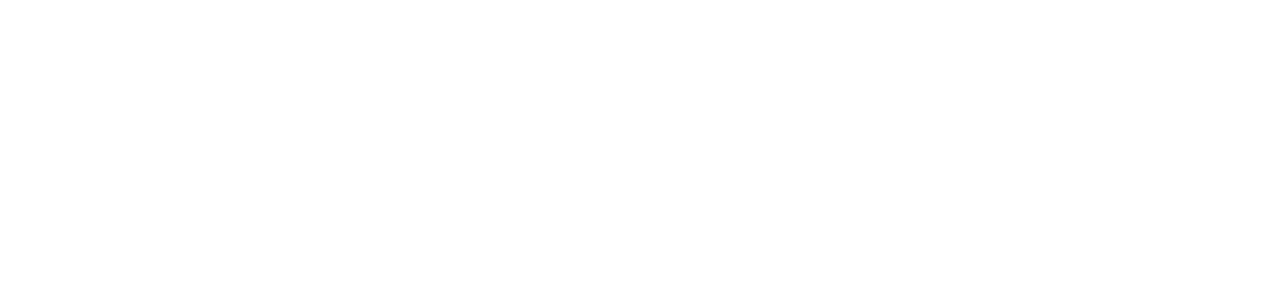
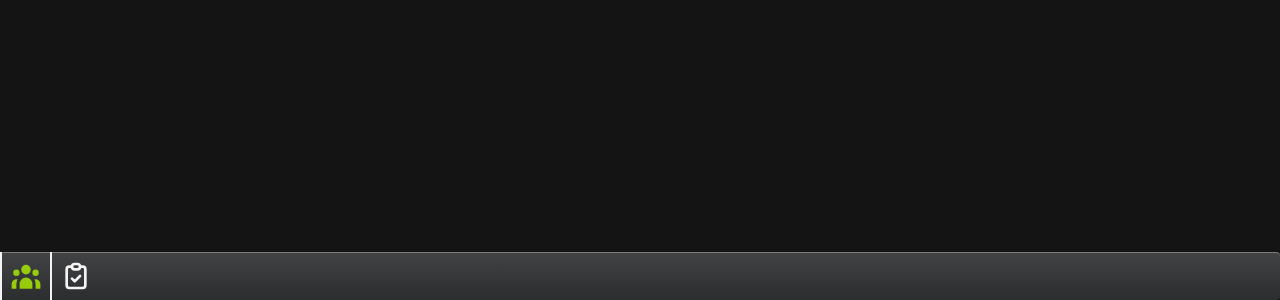
Before and after one commit to Djarrieta/scaffold-vue-firebase-tailwind, a Vue app: page /inicio in a window 1280 px wide. Before the commit this address had no page. Shown: the part 500-800 px from the top of the page. Built offline with nearby package versions, Linux system fonts and the light colour scheme.

Commit message:
funciona ok sin estilos globales

```diff
--- a/src/assets/tailwind.css
+++ b/src/assets/tailwind.css
@@ -1,21 +1,3 @@
 @tailwind base;
 @tailwind components;
 @tailwind utilities;
-
-@layer base {
-    button {
-        @apply bg-blue-800 text-blue-100  py-1 px-4 mx-2 border-blue-700 rounded
-    }
-    button:hover{
-        @apply bg-blue-300  text-blue-800 border-blue-800
-    }
-    .inputText {
-        @apply rounded-full m-1 p-2 bg-white
-    }
-    .inputText:focus{
-        @apply bg-white
-    }
-    .tag {
-        @apply inline-block bg-gray-200 rounded-full px-3 py-1 text-sm font-semibold text-gray-700 mr-2 mb-2
-    }
-}
--- a/src/router/index.js
+++ b/src/router/index.js
@@ -7,12 +7,18 @@ import SignUp from '@/views/SignUp'
 import About from '@/views/About'
 import CardDetail from '@/views/CardDetail'
 
+import Inicio from '@/views/Inicio'
 
 const routes = [
   {
     path: '/',
     name: 'Home',
     component: Home
+  },
+  {
+    path: '/inicio',
+    name: 'Inicio',
+    component: Inicio
   },
   {
     path: '/signin',
--- /dev/null
+++ b/src/views/Inicio.vue
@@ -0,0 +1,34 @@
+<template>
+  <main class="w-full min-h-screen">
+    <div class="principalMenu w-full fixed bottom-0 h-12 bg-white flex">
+      <div class="h-full  border-solid border-l-2 border-gray-600 text-center p-2">
+        <svg class="w-8 h-8 text-verde-chillon" xmlns="http://www.w3.org/2000/svg" viewBox="0 0 20 20" fill="currentColor">
+          <path d="M13 6a3 3 0 11-6 0 3 3 0 016 0zM18 8a2 2 0 11-4 0 2 2 0 014 0zM14 15a4 4 0 00-8 0v3h8v-3zM6 8a2 2 0 11-4 0 2 2 0 014 0zM16 18v-3a5.972 5.972 0 00-.75-2.906A3.005 3.005 0 0119 15v3h-3zM4.75 12.094A5.973 5.973 0 004 15v3H1v-3a3 3 0 013.75-2.906z" />
+        </svg>
+      </div>
+      <div class="h-full  border-solid border-l-2 border-gray-600 text-center p-2">
+        <svg class="w-8 h-8 text-teal-300" xmlns="http://www.w3.org/2000/svg" fill="none" viewBox="0 0 24 24" stroke="currentColor">
+          <path stroke-linecap="round" stroke-linejoin="round" stroke-width="2" d="M9 5H7a2 2 0 00-2 2v12a2 2 0 002 2h10a2 2 0 002-2V7a2 2 0 00-2-2h-2M9 5a2 2 0 002 2h2a2 2 0 002-2M9 5a2 2 0 012-2h2a2 2 0 012 2m-6 9l2 2 4-4" />
+        </svg>
+      </div>
+
+    </div>
+  </main>
+</template>
+
+<script>
+export default {
+
+}
+</script>
+<style scoped>
+main {
+  background-color: #141414;
+  color: #F4F4F4
+}
+.principalMenu {
+  background: linear-gradient(180deg, #414344 0%, #2B2D2E 100%);
+  box-shadow: 0px 3px 5px rgba(0, 0, 0, 0.4), inset 0px 1px 0px rgba(255, 255, 255, 0.3);
+  border-radius: 4px;
+}
+</style>
--- a/tailwind.config.js
+++ b/tailwind.config.js
@@ -5,6 +5,11 @@ module.exports = {
   },
   purge: [],
   theme: {
+    colors:{
+      verde:{
+        chillon:'#96CC0C'
+      }
+    },
     extend: {},
   },
   variants: {},
```
Also changed, not shown: src/main.js (+1 -7 lines).
